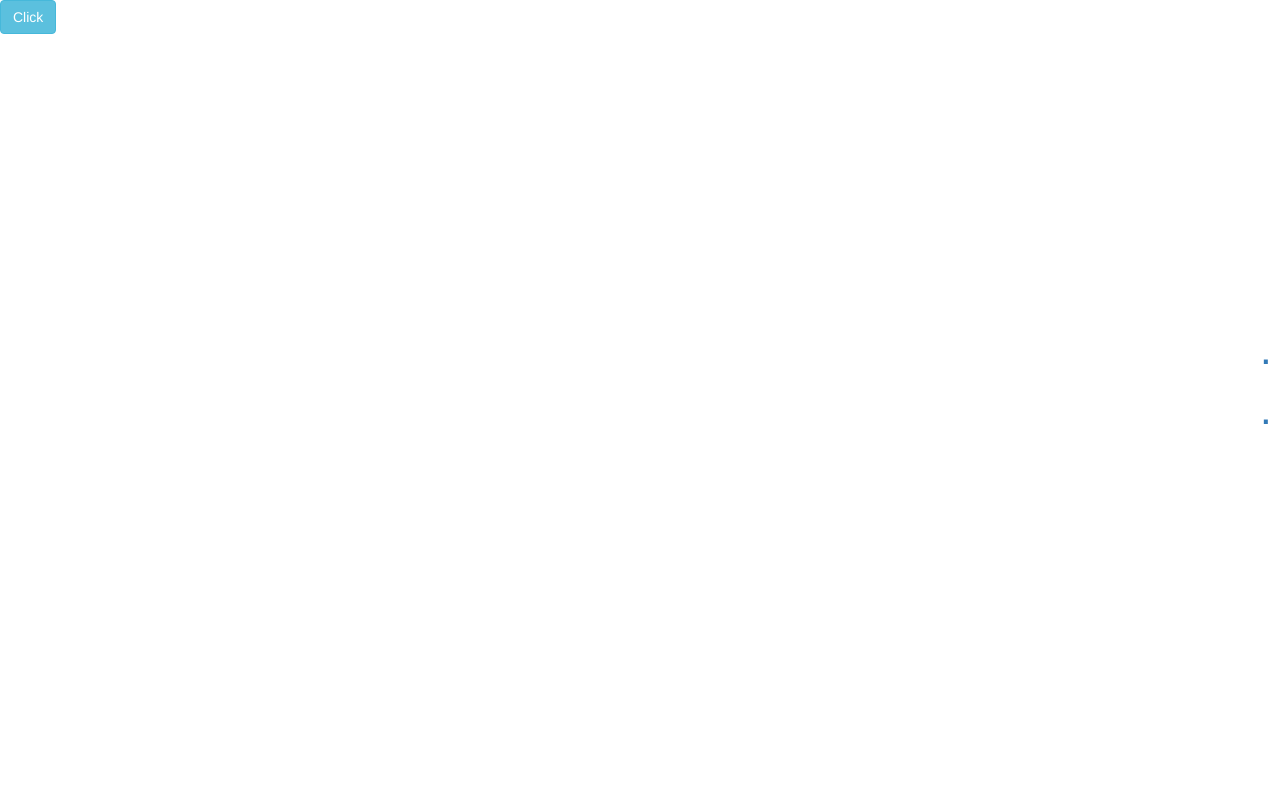
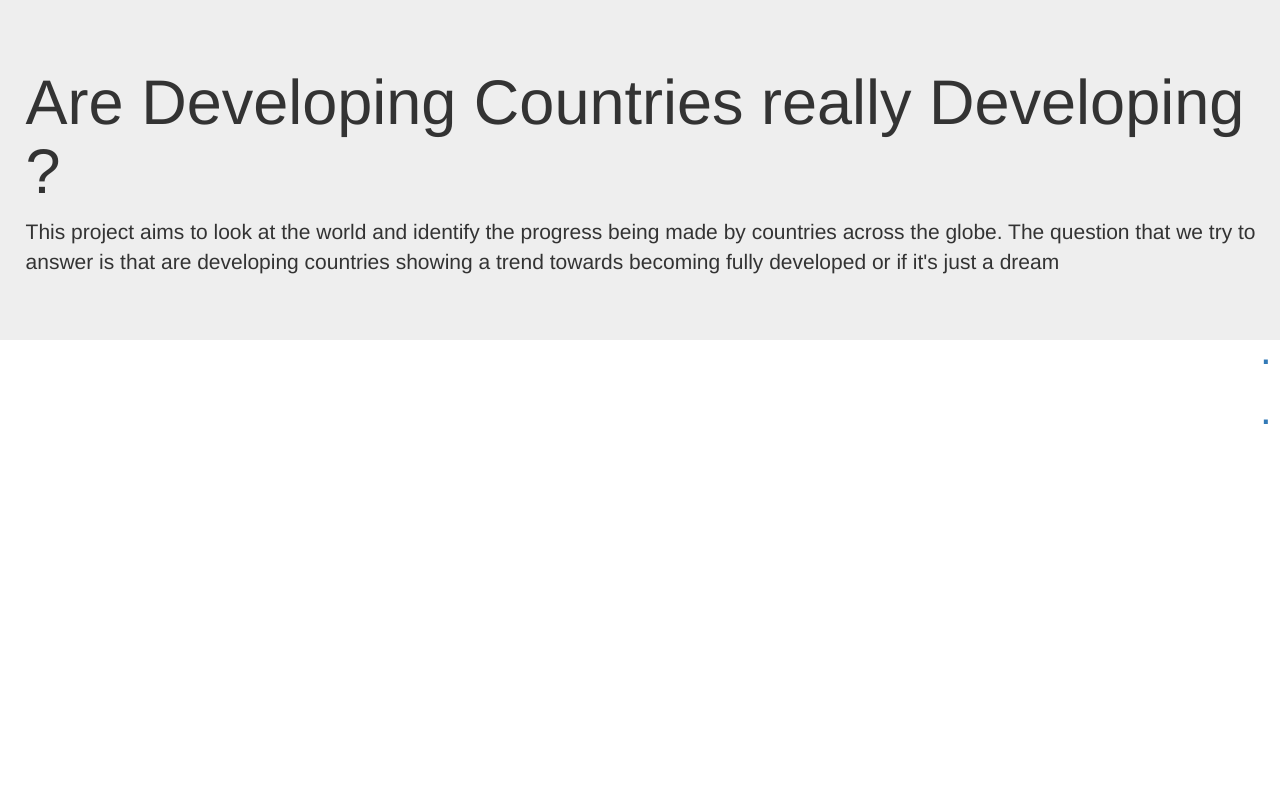
Before and after one commit to varunrao88/varunrao88.github.io, a plain HTML site: page index.html in a window 1280 px wide. Shown: the top 800 px of the page. Drawn offline with nearby package versions, Linux system fonts and the light colour scheme.

Commit message:
Adding Jumbotron

```diff
--- a/index.html
+++ b/index.html
@@ -31,7 +31,15 @@
 <p><a href="#Page1" class="scroller" id="Page1Marker">.</a><br/><a href="#Page2" class="scroller" id="Page2Marker" style="padding-top:-10px">.</a></p>
 </div>
 
-<div id="Page1"><button class="btn btn-info" id="scroller">Click</button> </div>
+<div id="Page1">
+  <div class="jumbotron">
+    <h1 style="padding-left : 2%">Are Developing Countries really Developing ?</h1>
+    <p style="padding-left : 2%">This project aims to look at the world and identify the progress being made by countries across the globe. The question that we try to answer
+    is that are developing countries showing a trend towards becoming fully developed or if it's just a dream</p>
+  </div>
+
+
+</div>
 
 <div id="Page2">
 <svg id="scatterplot"></svg>
--- a/styles/main.css
+++ b/styles/main.css
@@ -41,6 +41,11 @@
     font-size:3em;
 }
 
+.pos_fixed a{
+  text-decoration: none !important;
+  padding-bottom: 5%;
+}
+
 .pos_fixed a:hover{
   color: red;
 }
```
